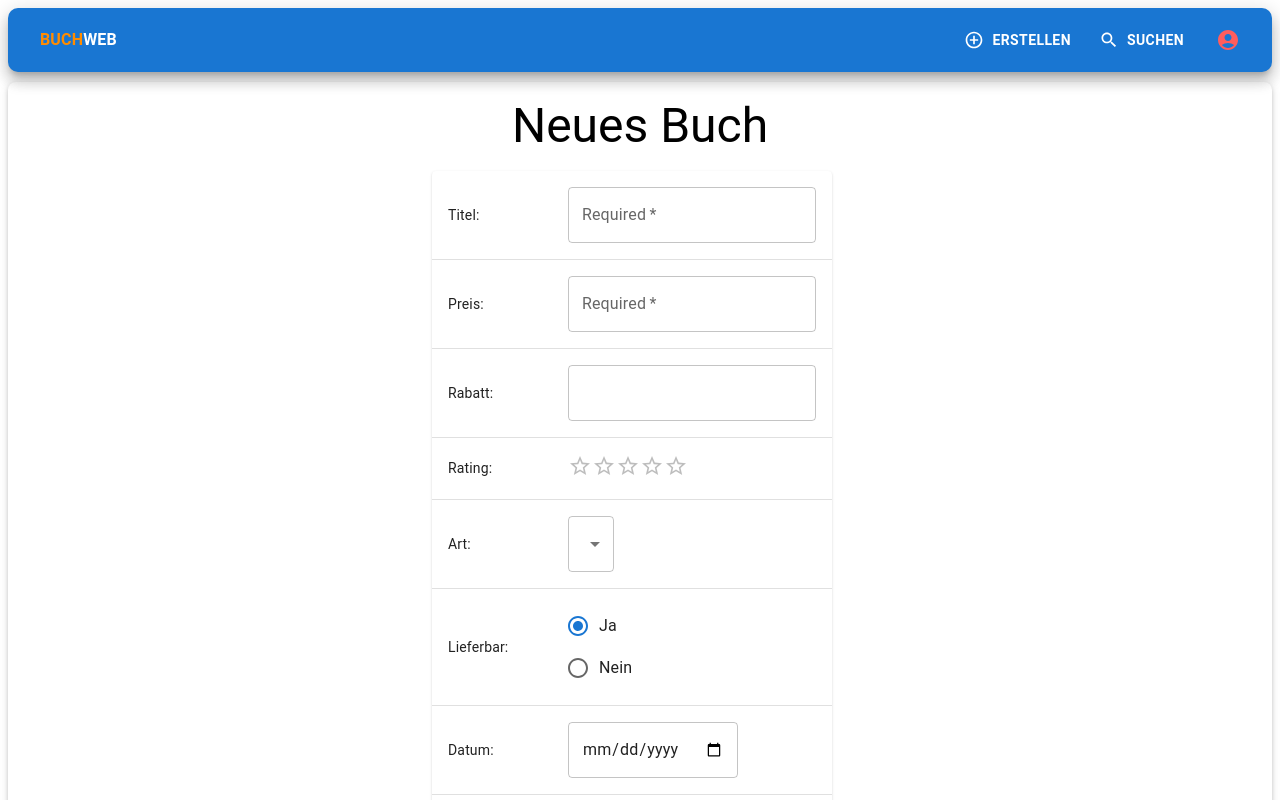
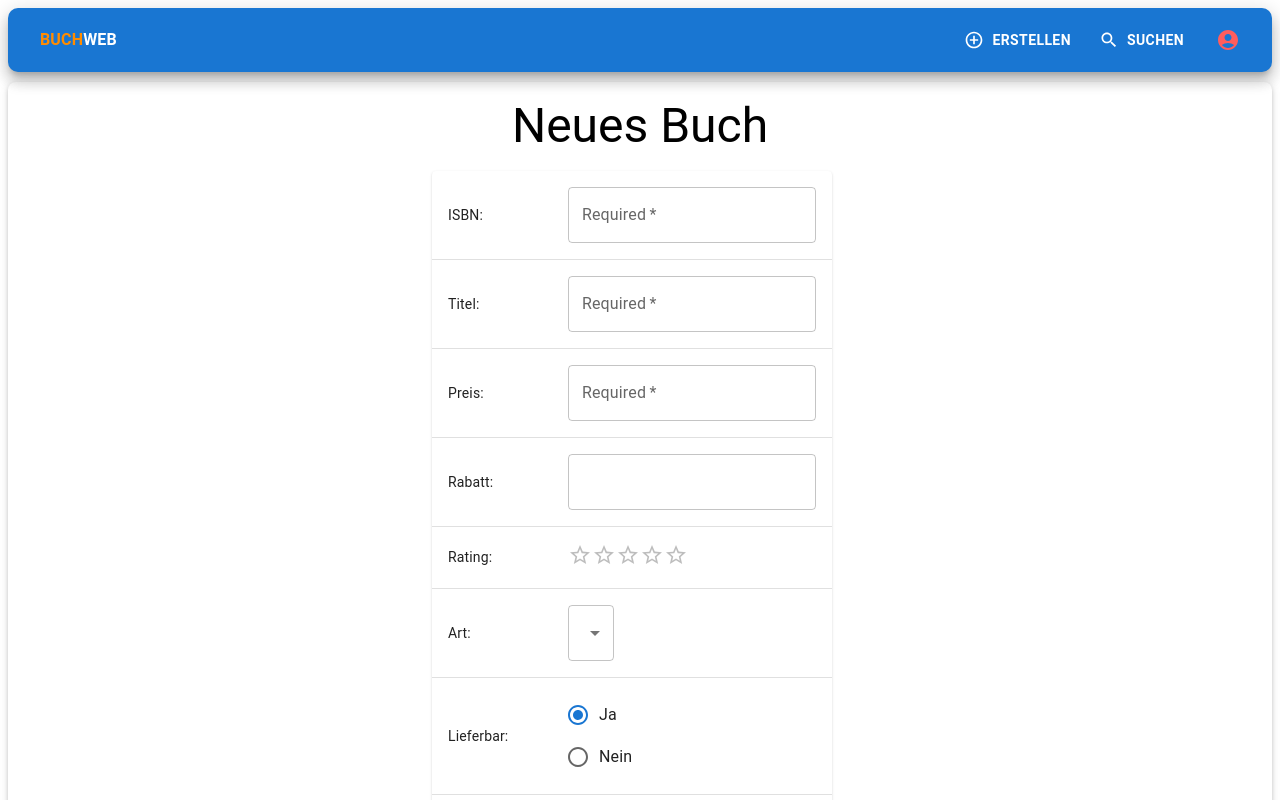
Before and after one commit to JanS20/Buch-Client-SWE, a React (Vite) app: page /add in a window 1280 px wide. Shown: the top 800 px of the page. Built offline with nearby package versions, Linux system fonts and the light colour scheme.

Commit message:
ISBN-Änderung

```diff
--- a/src/components/form/AddNewBookForm.jsx
+++ b/src/components/form/AddNewBookForm.jsx
@@ -183,6 +183,23 @@ const AddNewBookForm = ({ book, handleAddNewBook, feedbackMessage }) => {
           <TableContainer>
             <Table>
               <TableBody>
+              <TableRow>
+              <TableCell>ISBN:</TableCell>
+                  <TableCell>
+                    <Grid item xs={12}>
+                      <TextField
+                        required
+                        type="text"
+                        name="isbn"
+                        value={addBook.isbn || ''}
+                        onChange={handleInputChange}
+                        label="Required"
+                        error={!isbnValidation.isValid}
+                        helperText={isbnValidation.errorMessage}
+                      />
+                    </Grid>
+                  </TableCell>
+                </TableRow>
                 <TableRow>
                   <TableCell>Titel:</TableCell>
                   <TableCell>
```
